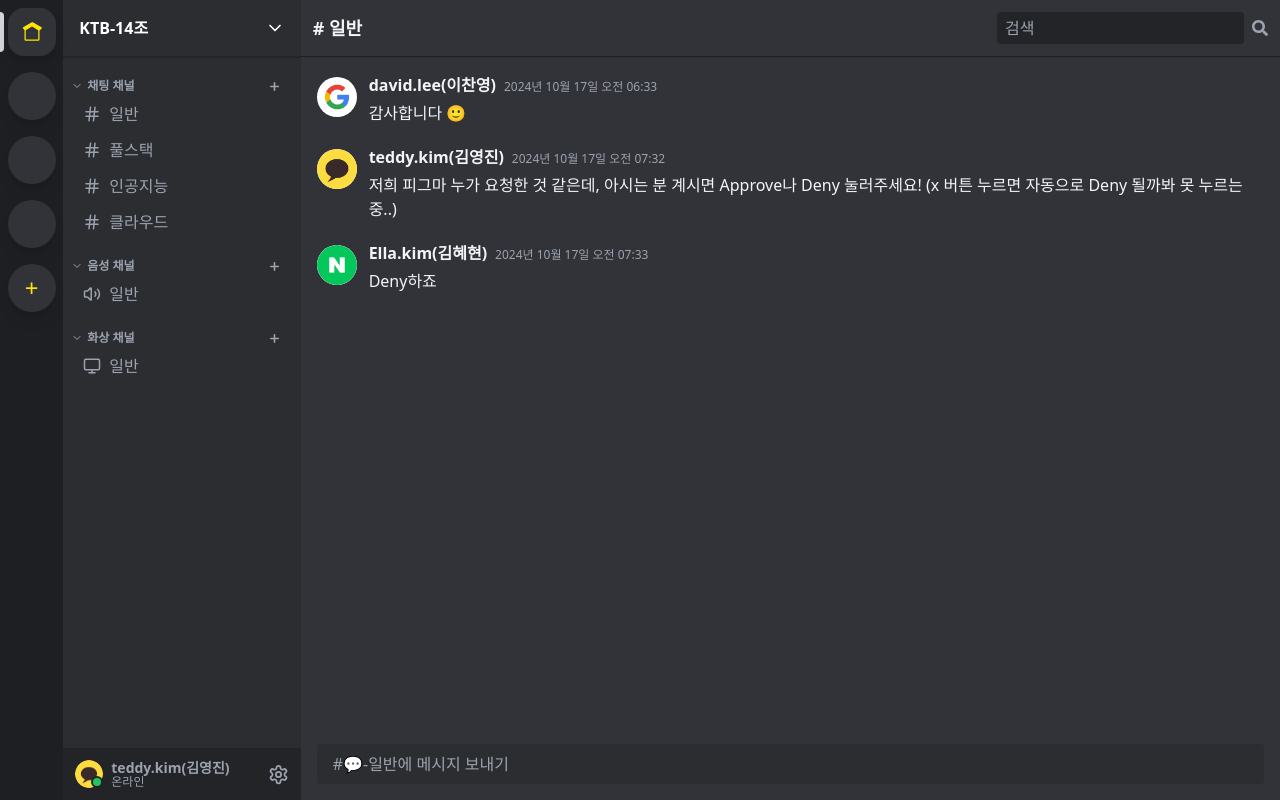
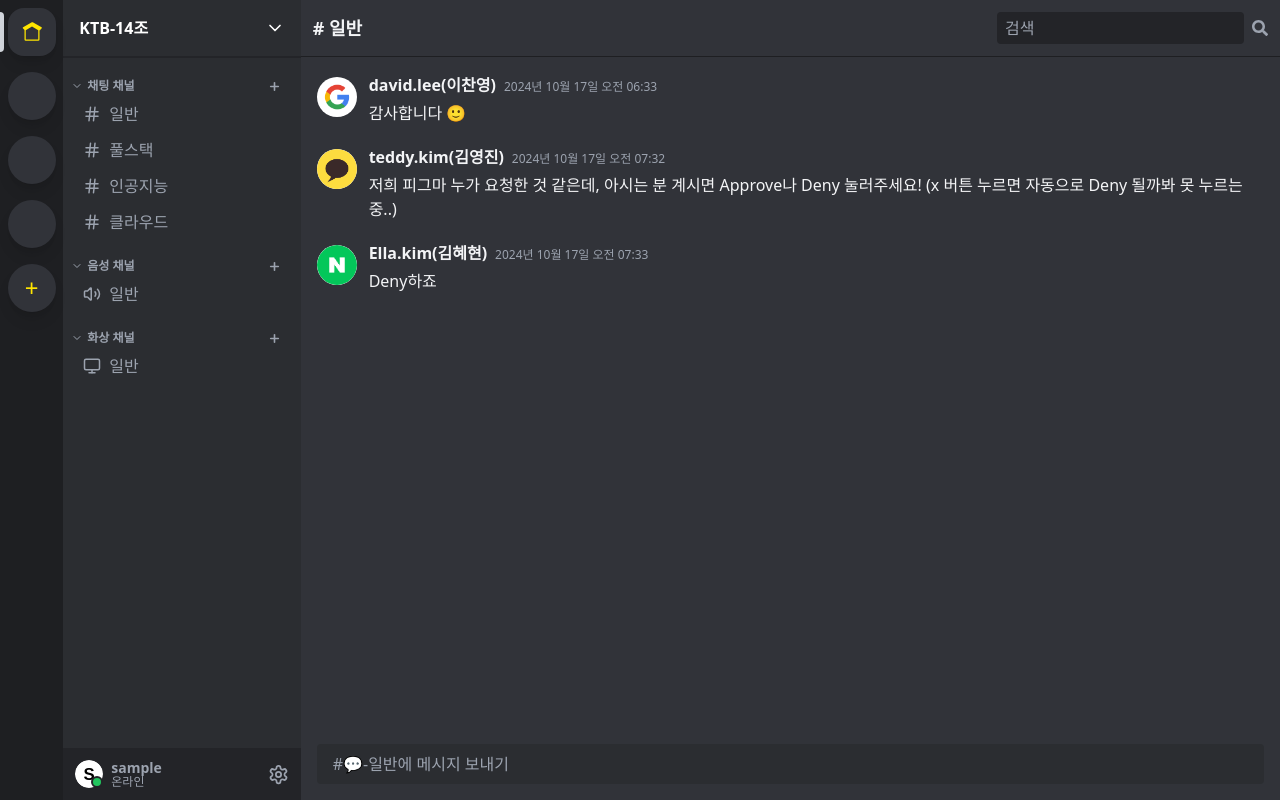
Before and after one commit to KakaoTech-14-All-in-one-move/AIM-14-FE, a React (Vite) app: page /home in a window 1280 px wide. Built offline with nearby package versions, Linux system fonts and the light colour scheme; sample sign-in values are in the browser's storage.

Commit message:
AIM-68 add: user setting modal

```diff
--- a/src/components/Home/Channelbar/ChannelFooter.tsx
+++ b/src/components/Home/Channelbar/ChannelFooter.tsx
@@ -1,30 +1,50 @@
-import React from 'react';
+import React, { useState } from 'react';
 import { Settings } from 'lucide-react';
-import { useChannels } from '@/components/Home/Channelbar/ChannelContext';
+import { useAuthStore } from '@/stores/authStore';
+import UserSettingsModal from '@/components/Home/Channelbar/UserSettingsModal';
+import { DefaultProfileImage } from '@/components/Login/DefaultProfileImage';
 
 const ChannelFooter: React.FC = () => {
-  const { currentUser } = useChannels();
+  const user = useAuthStore(state => state.user);
+  const [isSettingsOpen, setIsSettingsOpen] = useState(false);
+
+  if (!user) return null;
 
   return (
+    <>
       <div className="p-3 bg-discord800">
         <div className="flex items-center justify-between text-gray-400">
           <div className="flex items-center">
             <div className="relative mr-2">
+              {user.profile_image ? (
                 <img
-              src={currentUser.profile_image}
-              alt={currentUser.nickname}
+                  src={user.profile_image}
+                  alt={user.username}
                   className="w-7 h-7 rounded-full"
                 />
+              ) : (
+                <DefaultProfileImage username={user.username} size={28} />
+              )}
               <div className="absolute bottom-0 right-0 w-3 h-3 bg-green-500 rounded-full border-2 border-discord800"></div>
             </div>
             <div className="flex flex-col leading-tight">
-            <span className="text-sm font-bold leading-none">{currentUser.nickname}</span>
+              <span className="text-sm font-bold leading-none">{user.username}</span>
               <span className="text-xs leading-none mt-px">온라인</span>
             </div>
           </div>
-        <Settings size={21} className="cursor-pointer hover:text-gray-200" />
+          <Settings
+            size={21}
+            className="cursor-pointer hover:text-gray-200"
+            onClick={() => setIsSettingsOpen(true)}
+          />
         </div>
       </div>
+
+      <UserSettingsModal
+        isOpen={isSettingsOpen}
+        onClose={() => setIsSettingsOpen(false)}
+      />
+    </>
   );
 };
 
```
Lines whose indentation alone changed are shown as unchanged.
